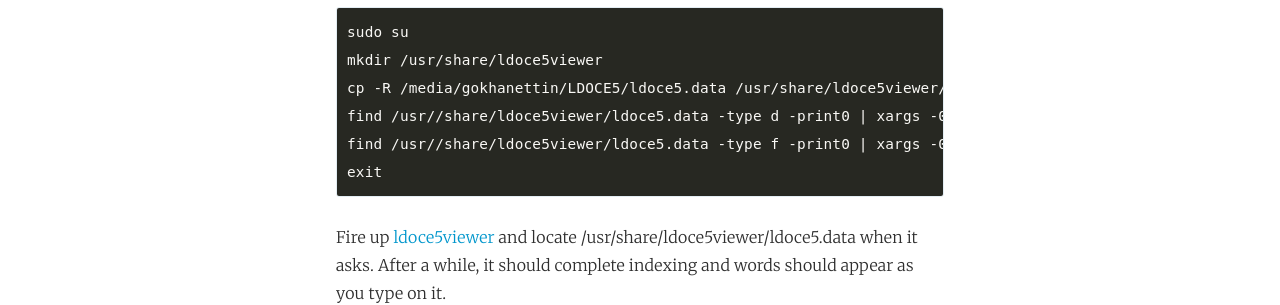
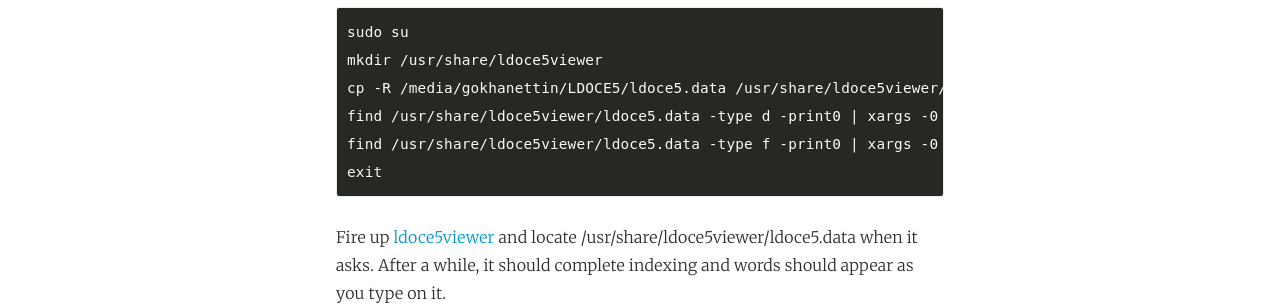
Before and after one commit to gokhanettin/gokhanettin.github.io, a Jekyll site: the page built from _posts/2015-09-03-ldoce5viewer-intallation-on-64-bit-debian-distro.md, in a window 1280 px wide. Shown: the part 842-1147 px from the top of the page. Built offline with Jekyll 4.4.1, drawn with Linux system fonts in a browser that asks for light colours.

Commit message:
Fix double slash in path

```diff
--- a/_posts/2015-09-03-ldoce5viewer-intallation-on-64-bit-debian-distro.md
+++ b/_posts/2015-09-03-ldoce5viewer-intallation-on-64-bit-debian-distro.md
@@ -41,8 +41,8 @@ Adjust directory names for your computer.
 sudo su
 mkdir /usr/share/ldoce5viewer
 cp -R /media/gokhanettin/LDOCE5/ldoce5.data /usr/share/ldoce5viewer/ && sync
-find /usr//share/ldoce5viewer/ldoce5.data -type d -print0 | xargs -0 chmod 555
-find /usr//share/ldoce5viewer/ldoce5.data -type f -print0 | xargs -0 chmod 444
+find /usr/share/ldoce5viewer/ldoce5.data -type d -print0 | xargs -0 chmod 555
+find /usr/share/ldoce5viewer/ldoce5.data -type f -print0 | xargs -0 chmod 444
 exit
 {% endhighlight %}
 
```
